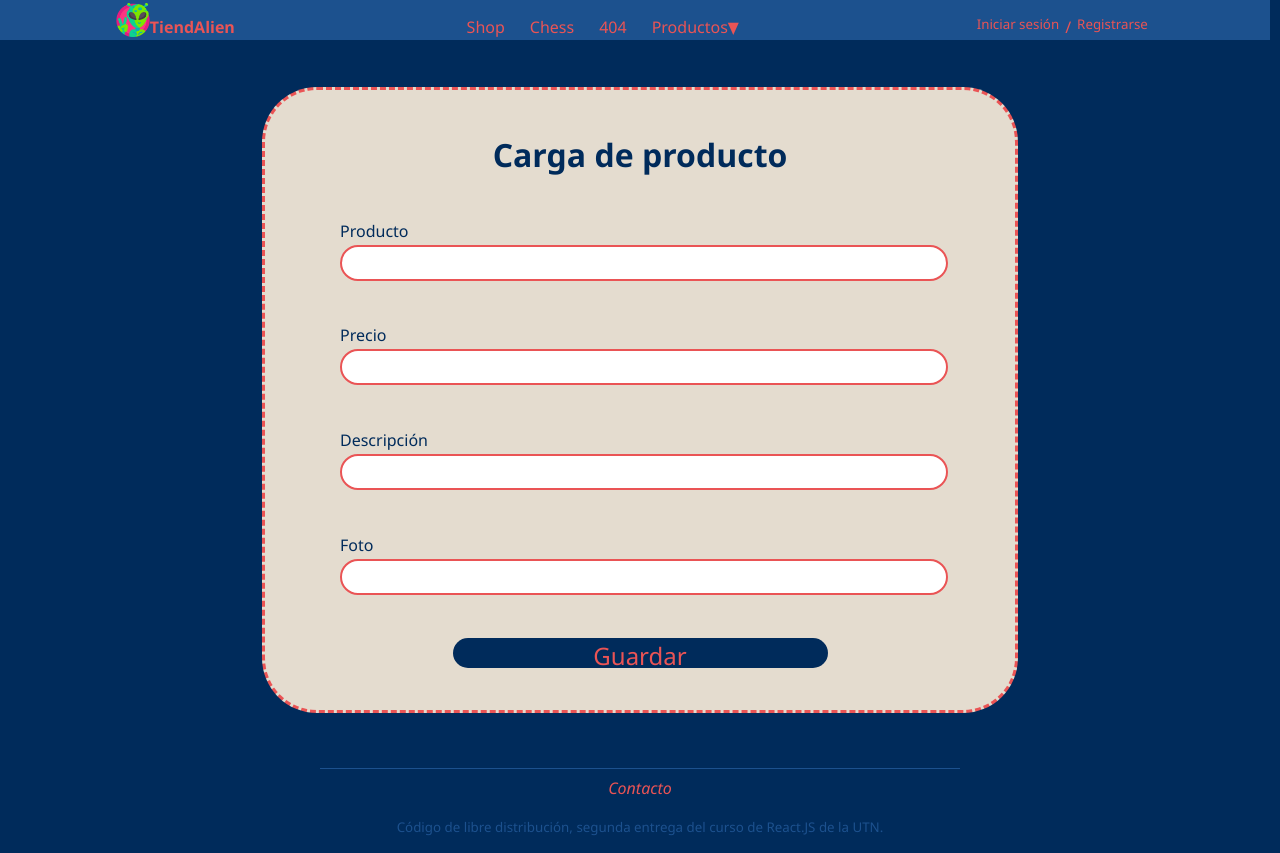
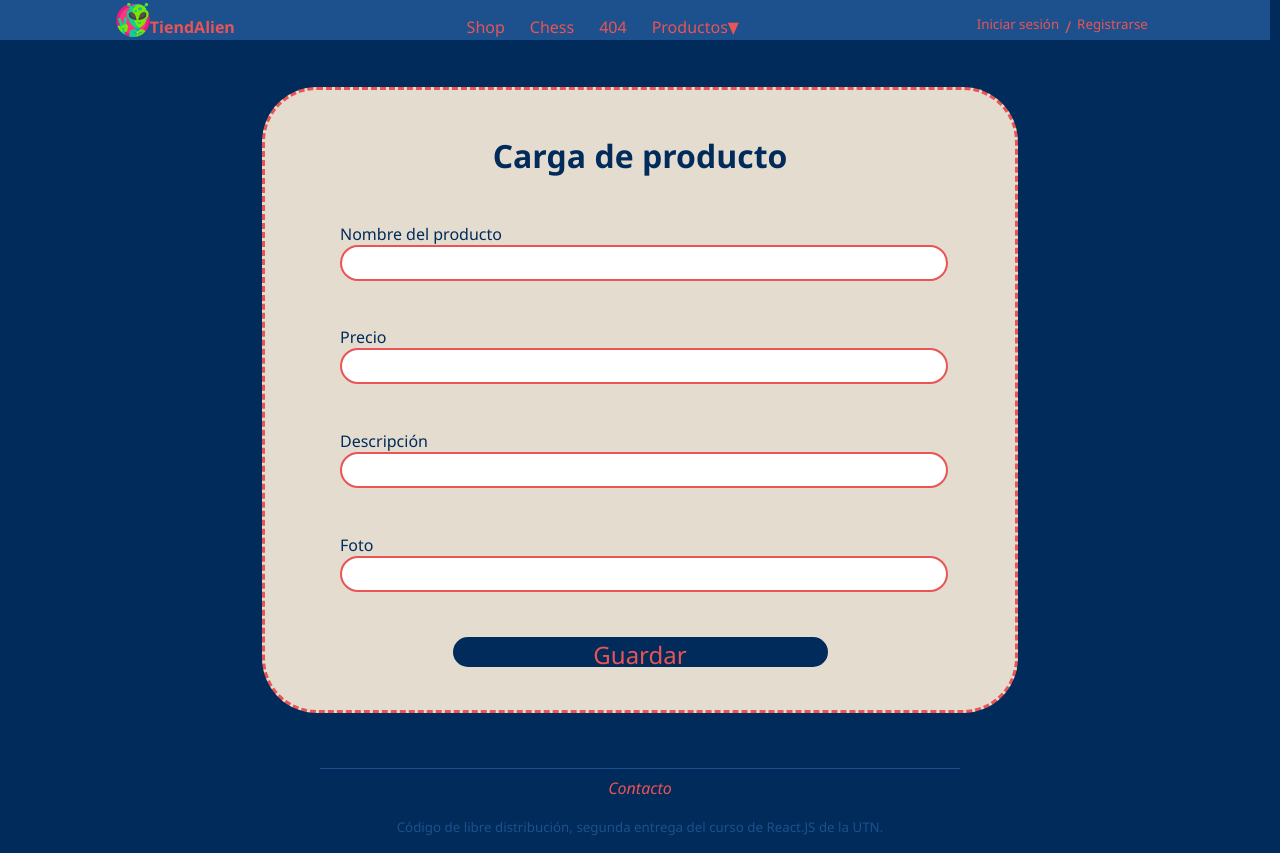
Before and after one commit to SaturnRingz/React.js, a React (Create React App) app: page /product/add in a window 1280 px wide. Built offline with nearby package versions, Linux system fonts and the light colour scheme.

Commit message:
refactor add product form

```diff
--- a/src/Pages/AddProduct.jsx
+++ b/src/Pages/AddProduct.jsx
@@ -1,5 +1,6 @@
 import {useForm} from 'react-hook-form';
 import { createProduct } from '../Services/productServices';
+import LabeledInput from '../Components/LabeledInput'
 function AddProduct(){
     const {register, handleSubmit, formState:{errors}} = useForm({mode: 'onSubmit'});
 
@@ -16,47 +17,34 @@ function AddProduct(){
         <div className="register-bubble">
         <form id="register-form" onSubmit={handleSubmit(onSubmit)}>
         <h1>Carga de producto</h1>
-        <label className="labeled-input">Producto
-        <div style={{height: "3px"}}></div>
-        <input  type="text"
-                name="title"
-                id="name"
-                className="register-input"
-                {...register("title", {required: true})}
-                />
-                {errors.title?.type === 'required' &&(<p id="error-msg">Este campo es obligatorio</p>)}
-        </label>
-        <label className="labeled-input">Precio
-        <div style={{height: "3px"}}></div>
-        <input  type="number"
-                name="price"
-                id="name"
-                className="register-input"
-                {...register("price", {required: true})}
-                />
-                {errors.price?.type === 'required' &&(<p id="error-msg">Este campo es obligatorio</p>)}
-                </label>
-        <label className="labeled-input">Descripción
-        <div style={{height: "3px"}}></div>
-        <input  type="text"
-                name="thumbnail"
-                id="name"
-                className="register-input"
-                {...register("details", {required: true})}
-                />
-                {errors.details?.type === 'required' &&(<p id="error-msg">Este campo es obligatorio</p>)}
-        </label>
-        <label className="labeled-input">Foto
-        <div style={{height: "3px"}}></div>
-        <input  type="text"
-                name="thumbnail"
-                id="name"
-                className="register-input"
-                {...register("thumbnail", {required: true})}
-                />
-                {errors.thumbnail?.type === 'required' &&(<p id="error-msg">Este campo es obligatorio</p>)}
-        </label>
-
+        <LabeledInput   label="Nombre del producto"
+                        type="text"
+                        control="title"
+                        register={register}
+                        rules={{required: true}}
+                        errors={errors}
+        />
+        <LabeledInput   label="Precio"
+                        type="number"
+                        control="price"
+                        register={register}
+                        rules={{required: true}}
+                        errors={errors}
+        />
+        <LabeledInput   label="Descripción"
+                        type="text"
+                        control="details"
+                        register={register}
+                        rules={{required: true}}
+                        errors={errors}
+        />
+        <LabeledInput   label="Foto"
+                        type="text"
+                        control="thumbnail"
+                        register={register}
+                        rules={{required: true}}
+                        errors={errors}
+        />
         <button className="register-button" type="submit">Guardar</button>
         </form>
         </div>
```
